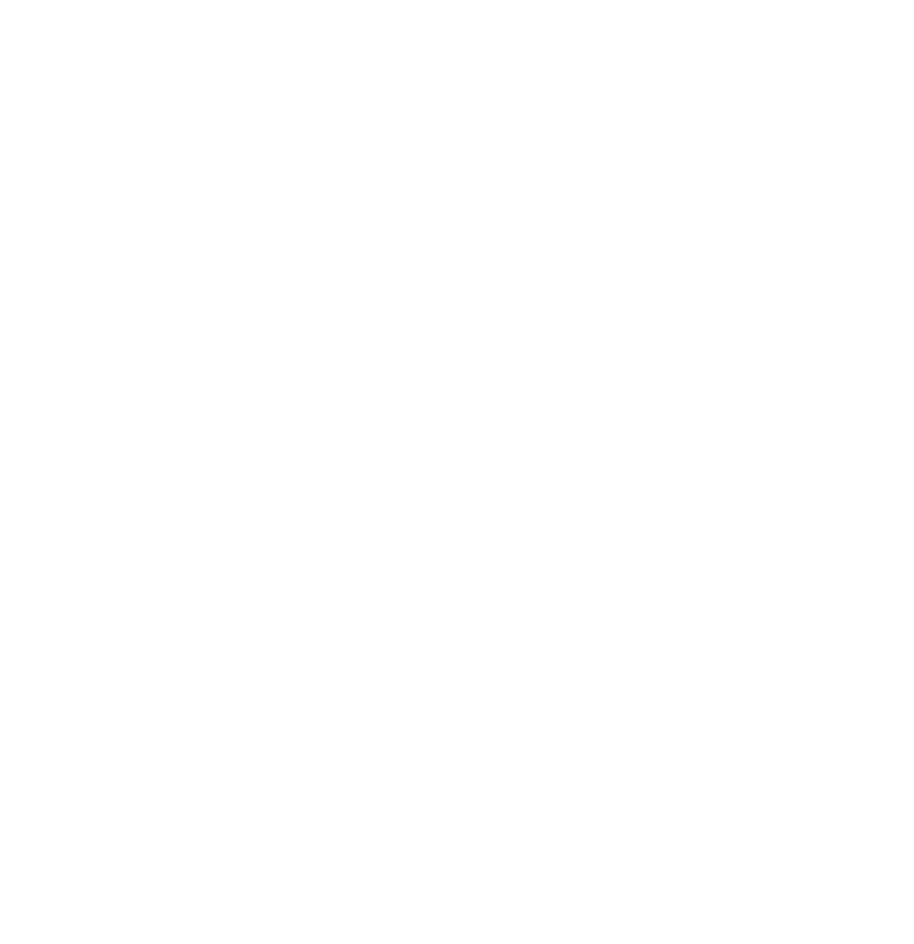
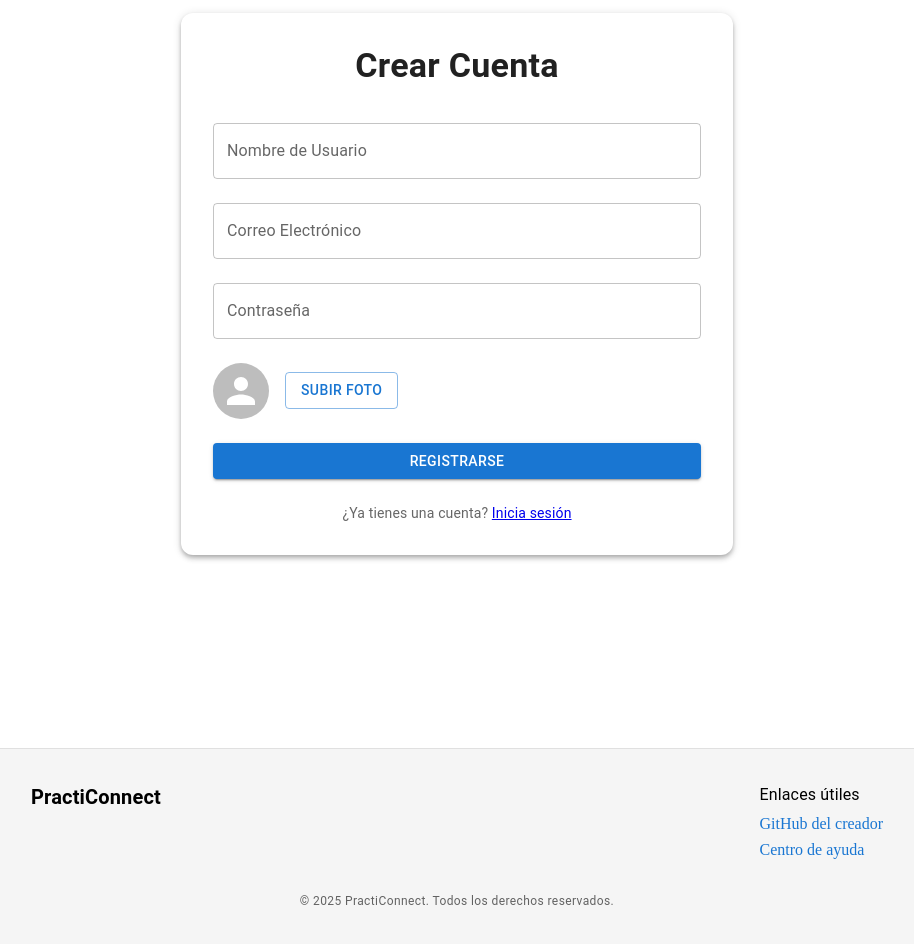
Before and after one commit to 29Jeanca/examen, a React (Vite) app in the folder frontend/examen_front/: page /crear-cuenta in a window 1280 px wide. Before the commit this address had no page. Shown: the part 180-1124 px from the top of the page, without its empty margins (183-1097 px from the left). Before the commit the page ends 800 px from the top, so only its background shows below. Built offline with nearby package versions, Linux system fonts and the light colour scheme.

Commit message:
Inicio/Registro terminado FE

```diff
--- /dev/null
+++ b/frontend/examen_front/src/GlobalStyles.css
@@ -0,0 +1,5 @@
+*{
+    margin: 0;
+    padding: 0;
+    box-sizing: border-box;
+}
--- /dev/null
+++ b/frontend/examen_front/src/loginPage/Components/Footer.jsx
@@ -0,0 +1,46 @@
+import React from "react";
+import { Box, Container, Grid, Link, Typography } from "@mui/material";
+
+const Footer = () => {
+  return (
+    <Box
+      component="footer"
+      sx={{
+        mt: 8,
+        py: 4,
+        backgroundColor: "#f5f5f5",
+        borderTop: "1px solid #e0e0e0",
+      }}
+    >
+      <Container maxWidth="md">
+        <Grid container spacing={2} justifyContent="space-between">
+          <Grid item xs={12} sm={6}>
+            <Typography variant="h6" fontWeight="bold" gutterBottom>
+              PractiConnect
+            </Typography>
+          </Grid>
+          <Grid item xs={12} sm={6}>
+            <Typography variant="subtitle1" gutterBottom>
+              Enlaces útiles
+            </Typography>
+            <Box display="flex" flexDirection="column" gap={1}>
+              <Link href="https://github.com/29Jeanca" target="_blank" rel="noopener" underline="hover">
+                GitHub del creador
+              </Link>
+              <Link href="/ayuda" underline="hover">
+                Centro de ayuda
+              </Link>
+            </Box>
+          </Grid>
+        </Grid>
+        <Box mt={4} textAlign="center">
+          <Typography variant="caption" color="text.secondary">
+            © {new Date().getFullYear()} PractiConnect. Todos los derechos reservados.
+          </Typography>
+        </Box>
+      </Container>
+    </Box>
+  );
+};
+
+export default Footer;
--- /dev/null
+++ b/frontend/examen_front/src/loginPage/Components/FormLogin.jsx
@@ -0,0 +1,63 @@
+import React from "react";
+import {
+  Box,
+  Button,
+  Container,
+  Paper,
+  TextField,
+  Typography,
+} from "@mui/material";
+
+const FormLogin = () => {
+  return (
+    <Container
+      maxWidth="sm"
+      sx={{
+        minHeight: "100vh",
+        display: "flex",
+        alignItems: "center",
+        justifyContent: "center",
+      }}
+    >
+      <Paper
+        elevation={4}
+        sx={{
+          borderRadius: 3,
+          p: 4,
+          width: "100%",
+        }}
+      >
+        <Box display="flex" flexDirection="column" gap={3}>
+          <Typography
+            variant="h4"
+            fontWeight="bold"
+            textAlign="center"
+            gutterBottom
+          >
+            Iniciar Sesión
+          </Typography>
+          <TextField
+            label="Correo electrónico"
+            type="email"
+            fullWidth
+            variant="outlined"
+          />
+          <TextField
+            label="Contraseña"
+            type="password"
+            fullWidth
+            variant="outlined"
+          />
+          <Button variant="contained" color="primary" fullWidth>
+            Iniciar sesión
+          </Button>
+          <Typography variant="body2" textAlign="center" color="text.secondary">
+            ¿No tienes cuenta? <a href="/crear-cuenta">Regístrate</a>
+          </Typography>
+        </Box>
+      </Paper>
+    </Container>
+  );
+};
+
+export default FormLogin;
--- /dev/null
+++ b/frontend/examen_front/src/loginPage/Components/FormRegister.jsx
@@ -0,0 +1,100 @@
+import React, { useState } from "react";
+import {
+  Box,
+  Button,
+  Container,
+  Paper,
+  TextField,
+  Typography,
+  Avatar,
+} from "@mui/material";
+
+const FormRegister = () => {
+  const [preview, setPreview] = useState(null);
+
+  const handleImageChange = (e) => {
+    const file = e.target.files[0];
+    if (file) {
+      setPreview(URL.createObjectURL(file));
+    }
+  };
+
+  return (
+    <Container
+      maxWidth="sm"
+      sx={{
+        minHeight: "100vh",
+        display: "flex",
+        alignItems: "center",
+        justifyContent: "center",
+      }}
+    >
+      <Paper
+        elevation={4}
+        sx={{
+          borderRadius: 3,
+          p: 4,
+          width: "100%",
+        }}
+      >
+        <Box display="flex" flexDirection="column" gap={3}>
+          <Typography
+            variant="h4"
+            fontWeight="bold"
+            textAlign="center"
+            gutterBottom
+          >
+            Crear Cuenta
+          </Typography>
+
+          <TextField
+            label="Nombre de Usuario"
+            type="text"
+            fullWidth
+            variant="outlined"
+          />
+          <TextField
+            label="Correo Electrónico"
+            type="email"
+            fullWidth
+            variant="outlined"
+          />
+          <TextField
+            label="Contraseña"
+            type="password"
+            fullWidth
+            variant="outlined"
+          />
+
+          {/* Foto de perfil */}
+          <Box display="flex" alignItems="center" gap={2}>
+            <Avatar
+              src={preview}
+              alt="Foto de perfil"
+              sx={{ width: 56, height: 56 }}
+            />
+            <Button variant="outlined" component="label">
+              Subir foto
+              <input
+                type="file"
+                accept="image/*"
+                hidden
+                onChange={handleImageChange}
+              />
+            </Button>
+          </Box>
+
+          <Button variant="contained" color="primary" fullWidth>
+            Registrarse
+          </Button>
+
+          <Typography variant="body2" textAlign="center" color="text.secondary">
+            ¿Ya tienes una cuenta? <a href="/">Inicia sesión</a>
+          </Typography>
+        </Box>
+      </Paper>
+    </Container>
+  );
+};
+
+export default FormRegister;
--- /dev/null
+++ b/frontend/examen_front/src/loginPage/Components/Header.jsx
@@ -0,0 +1,17 @@
+import React from "react";
+import { AppBar, Box, Toolbar, Typography } from "@mui/material";
+
+const Header = () => {
+  return (
+    <AppBar position="static" color="default" elevation={1}>
+      <Toolbar>
+        <Typography variant="h6" fontWeight="bold" color="primary">
+          PractiConnect
+        </Typography>
+        <Box sx={{ flexGrow: 1 }} />
+      </Toolbar>
+    </AppBar>
+  );
+};
+
+export default Header;
--- a/frontend/examen_front/src/loginPage/Pages/Login.jsx
+++ b/frontend/examen_front/src/loginPage/Pages/Login.jsx
@@ -1,8 +1,13 @@
-import '../styles/Login.css';
+import Footer from '../Components/Footer';
+import FormLogin from '../Components/FormLogin';
+import Header from '../Components/Header';
+import '../Styles/Login.css';
 const Login = () => {
     return(
         <>
-
+        <Header/>
+            <FormLogin/>
+        <Footer/>
         </>
     )
 }
--- /dev/null
+++ b/frontend/examen_front/src/loginPage/Pages/Register.jsx
@@ -0,0 +1,14 @@
+import Footer from "../Components/Footer";
+import FormRegister from "../Components/FormRegister";
+import Header from "../Components/Header";
+
+const Register = () =>{
+    return(
+        <>
+            <Header/>
+            <FormRegister/>
+            <Footer/>
+        </>
+    )
+}
+export default Register;
--- a/frontend/examen_front/src/main.jsx
+++ b/frontend/examen_front/src/main.jsx
@@ -1,7 +1,7 @@
 import { StrictMode } from 'react'
 import { createRoot } from 'react-dom/client'
 import Routing from './routes/Routing'
-
+import './GlobalStyles.css'
 createRoot(document.getElementById('root')).render(
   <StrictMode>
     <Routing/>
--- a/frontend/examen_front/src/routes/Routing.jsx
+++ b/frontend/examen_front/src/routes/Routing.jsx
@@ -1,11 +1,13 @@
 import {BrowserRouter as Router,Route,Routes} from 'react-router-dom'
 import Login from '../loginPage/Pages/Login';
+import Register from '../loginPage/Pages/Register';
 const Routing = () =>{
     return(
         <>
         <Router>
             <Routes>
                 <Route path='/' element={<Login/>}/>
+                <Route path='/crear-cuenta' element={<Register/>}/>
             </Routes>
         </Router>
 
```
Also changed, not shown: frontend/examen_front/package.json (+8 -1 lines), 1 other file (tests, documents, lock files or other folders).
